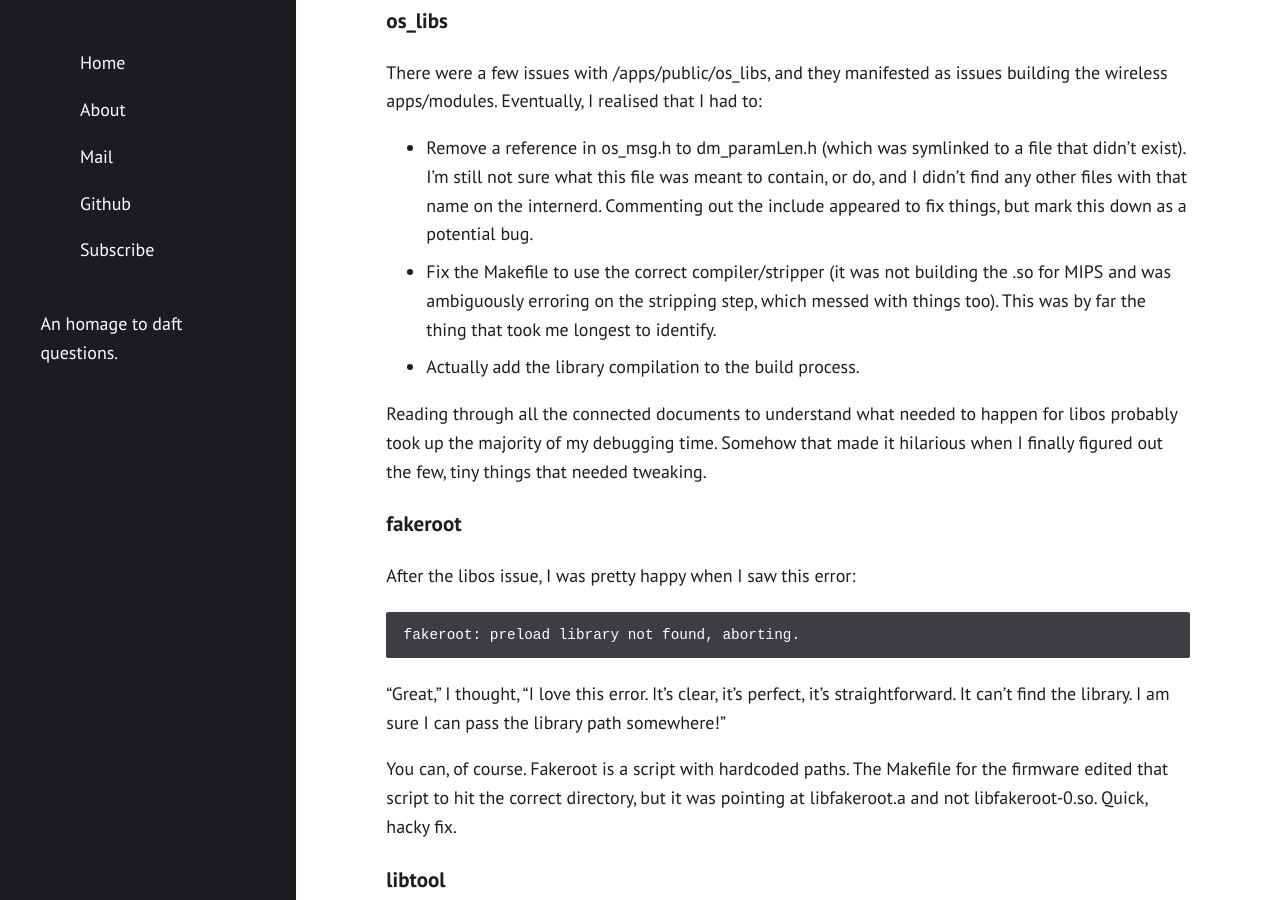
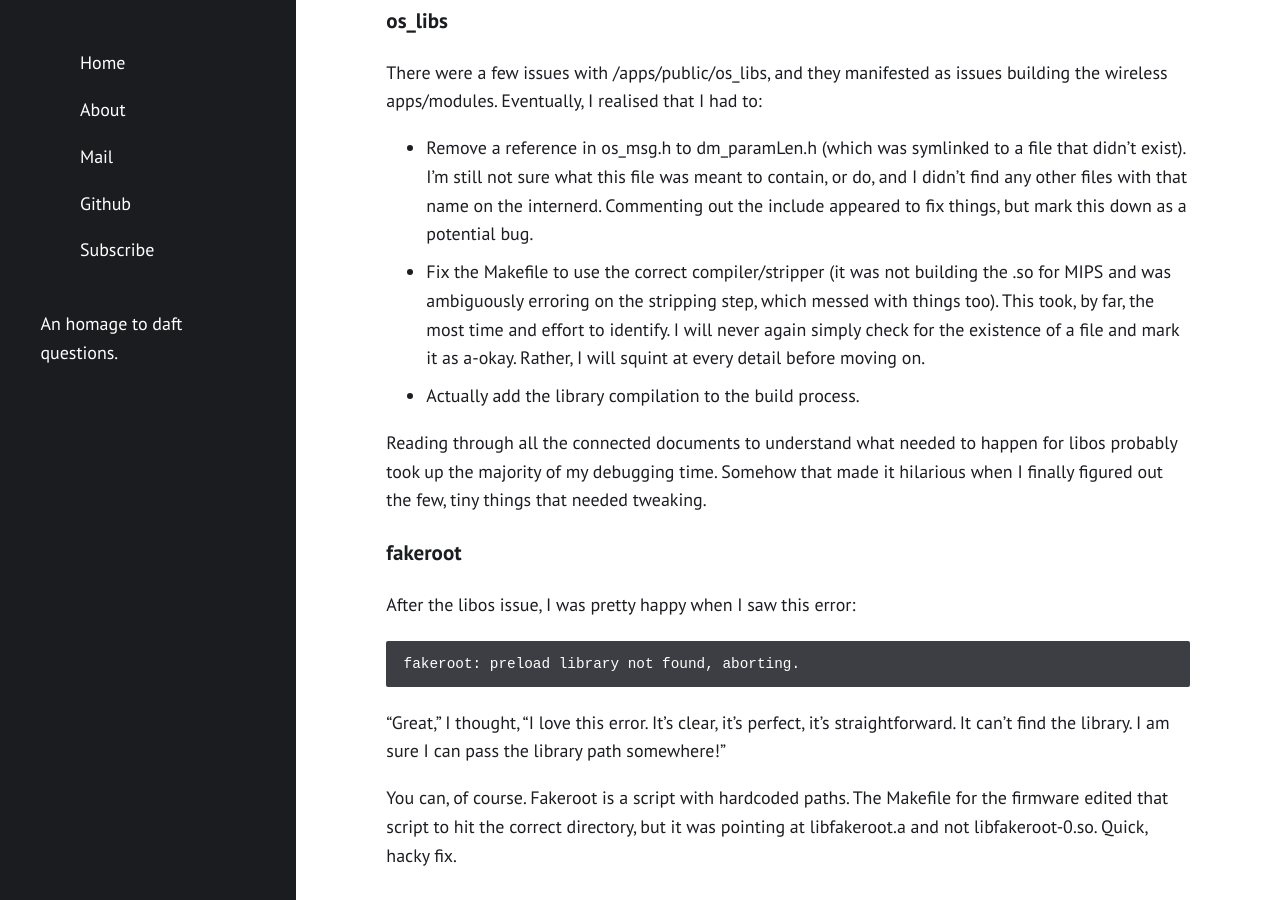
Before and after one commit to unmeg/unmeg.github.io, a Jekyll site: the page built from _posts/2020-07-01-tplink-mr3020-sitrep-2.md, in a window 1280 px wide and 900 px high, scrolled down 4255 px. Built offline with Jekyll 4.4.1, drawn with Linux system fonts in a browser that asks for light colours.

Commit message:
Update 2020-07-01-tplink-mr3020-sitrep-2.md

```diff
--- a/_posts/2020-07-01-tplink-mr3020-sitrep-2.md
+++ b/_posts/2020-07-01-tplink-mr3020-sitrep-2.md
@@ -170,7 +170,7 @@ Specifically:
 There were a few issues with /apps/public/os_libs, and they manifested as issues building the wireless apps/modules. Eventually, I realised that I had to:
 
 - Remove a reference in os_msg.h to dm_paramLen.h (which was symlinked to a file that didn't exist). I'm still not sure what this file was meant to contain, or do, and I didn't find any other files with that name on the internerd. Commenting out the include appeared to fix things, but mark this down as a potential bug.
-- Fix the Makefile to use the correct compiler/stripper (it was not building the .so for MIPS and was ambiguously erroring on the stripping step, which messed with things too). This was by far the thing that took me longest to identify.
+- Fix the Makefile to use the correct compiler/stripper (it was not building the .so for MIPS and was ambiguously erroring on the stripping step, which messed with things too). This took, by far, the most time and effort to identify. I will never again simply check for the existence of a file and mark it as a-okay. Rather, I will squint at every detail before moving on.
 - Actually add the library compilation to the build process.
 
 Reading through all the connected documents to understand what needed to happen for libos probably took up the majority of my debugging time. Somehow that made it hilarious when I finally figured out the few, tiny things that needed tweaking.
```
